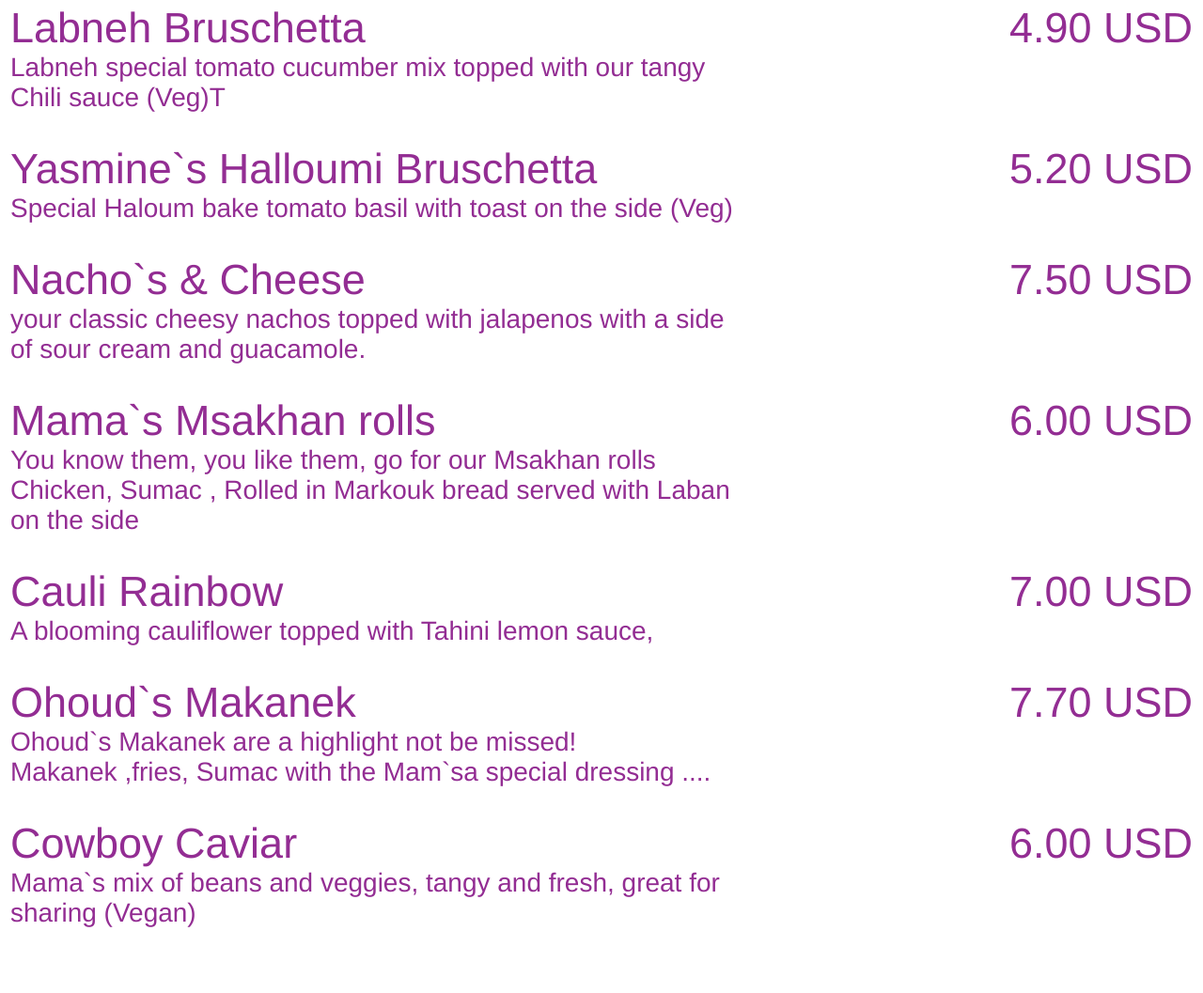
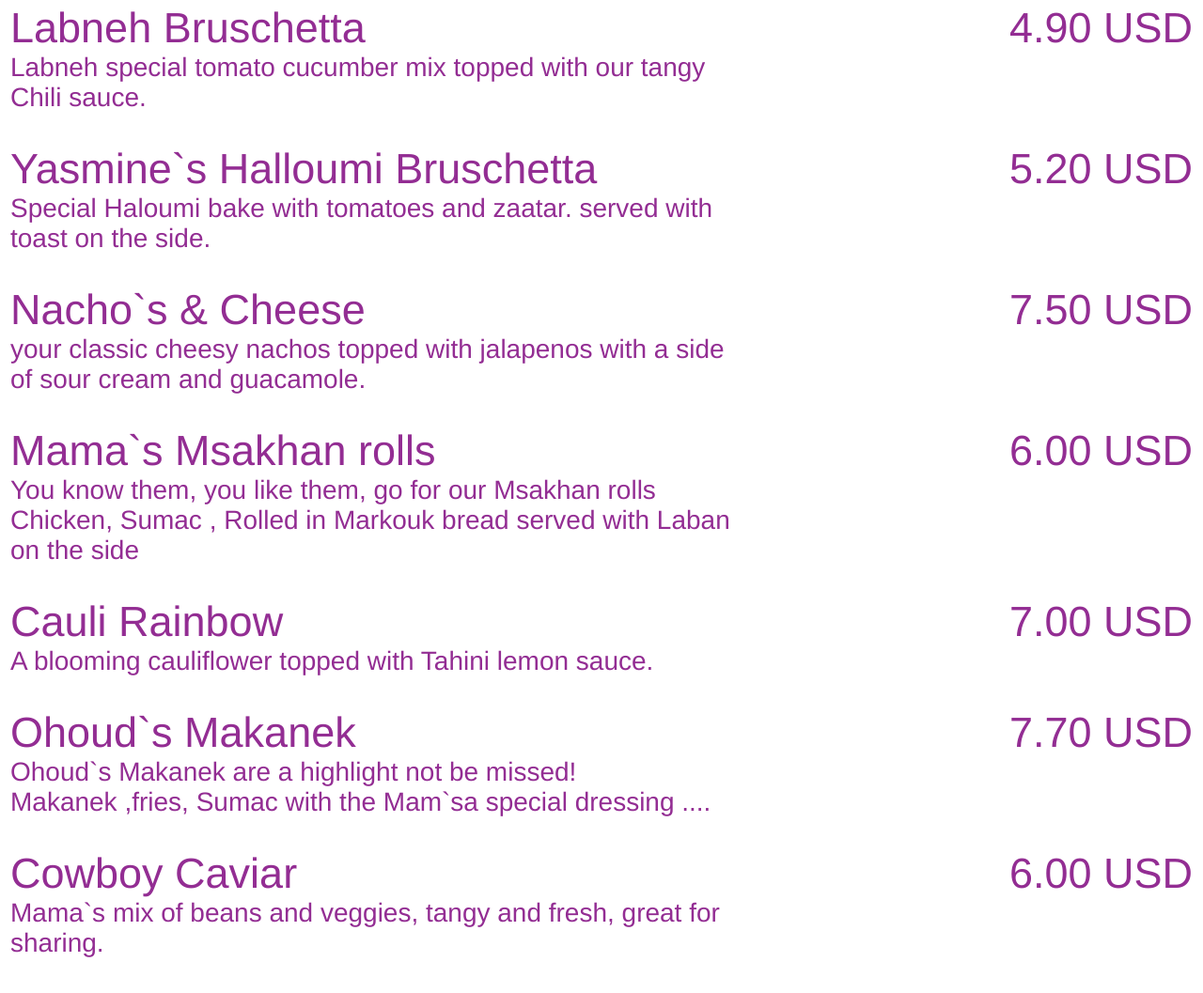
Before and after one commit to TheSingingMama/Menu, a plain HTML site: page index.html in a window 1280 px wide. Shown: the part 819-1876 px from the top of the page at 94% size. Before the commit the page ends 1850 px from the top, so only its background shows below. Drawn offline with Linux system fonts and the light colour scheme.

Commit message:
Add files via upload

```diff
--- a/index.html
+++ b/index.html
@@ -200,7 +200,7 @@ font-size: 60px;
 
 
 <script>var Currency1 = "USD" </script><link rel="icon" type="image/x-icon" href="favicon.ico" > <form><input type="button" value="Main Page" onclick="location.href= '/'; return false;"  style="float: right;height:66; width:250; background-color: rgb(255,255,255); color: RGB(147,45,147); font-size:32pt; font-weight:bold"></form><font face='Helvetica' style="color: rgb(102,0,102); font-size: 16pt;">Menu By MyShopPOS <br><a href="https://MyShopPOS.wordpress.com"  target="_blank" rel="noopener noreferrer" style="color: inherit;text-decoration:none; cursor: pointer; cursor: hand;">MyShopPOS.wordpress.com</a>
-<body style="background-color: rgb(255,255,255); color: RGB(147,45,147); "><br> <font style="font-size: 14pt;">2022/09/19 16:57:52
+<body style="background-color: rgb(255,255,255); color: RGB(147,45,147); "><br> <font style="font-size: 14pt;">2022/09/19 18:11:02
 <title>Menu</title>
 <body style="background-color: rgb(255,255,255); color: rgb(102,0,102); "><table border=0 style='border-width:0; width:100%; cellspacing='0' cellpadding='0'>
 <colgroup><col span='1'><col span='1' style='width: 60%;'><col span='1' style='width: 17%;'></colgroup>
@@ -256,13 +256,13 @@ font-size: 60px;
 <div id="Appetizers" class="tabcontent">
 <table>
 <head><style>table, th, td {border: 0px solid rgb(102,0,102); border-collapse:collapse;}</style></head><body style="background-color: rgb(255,255,255); color: rgb(102,0,102); "><table style="width:100%"><font face="Helvetica" style="font-size:55px"> &nbsp </font>
-<tr><td  VALIGN=TOP><font face="Helvetica" style="font-size:45px"><p style='font-family:helvetica;font-size:45px;'>Labneh Bruschetta<br><font face="Helvetica" style="font-size-adjust: none;text-size-adjust: none;-webkit-text-size-adjust: none;font-size:28px">Labneh special tomato cucumber  mix topped with our tangy Chili sauce (Veg)T
+<tr><td  VALIGN=TOP><font face="Helvetica" style="font-size:45px"><p style='font-family:helvetica;font-size:45px;'>Labneh Bruschetta<br><font face="Helvetica" style="font-size-adjust: none;text-size-adjust: none;-webkit-text-size-adjust: none;font-size:28px">Labneh special tomato cucumber  mix topped with our tangy Chili sauce.
 </br></br></td>
 <td "col width=38%" valign="top" style="font-family:helvetica;font-size:45px; text-align:right;vertical-align:top">4.90 USD
 </p></td></tr>
 
 
-<tr><td  VALIGN=TOP><font face="Helvetica" style="font-size:45px"><p style='font-family:helvetica;font-size:45px;'>Yasmine`s Halloumi Bruschetta<br><font face="Helvetica" style="font-size-adjust: none;text-size-adjust: none;-webkit-text-size-adjust: none;font-size:28px">Special Haloum bake tomato basil  with toast on the side (Veg)
+<tr><td  VALIGN=TOP><font face="Helvetica" style="font-size:45px"><p style='font-family:helvetica;font-size:45px;'>Yasmine`s Halloumi Bruschetta<br><font face="Helvetica" style="font-size-adjust: none;text-size-adjust: none;-webkit-text-size-adjust: none;font-size:28px">Special Haloumi bake with tomatoes and zaatar. served with toast on the side.
 </br></br></td>
 <td "col width=38%" valign="top" style="font-family:helvetica;font-size:45px; text-align:right;vertical-align:top">5.20 USD
 </p></td></tr>
@@ -280,7 +280,7 @@ font-size: 60px;
 </p></td></tr>
 
 
-<tr><td  VALIGN=TOP><font face="Helvetica" style="font-size:45px"><p style='font-family:helvetica;font-size:45px;'>Cauli Rainbow<br><font face="Helvetica" style="font-size-adjust: none;text-size-adjust: none;-webkit-text-size-adjust: none;font-size:28px">A blooming cauliflower topped with Tahini lemon sauce,
+<tr><td  VALIGN=TOP><font face="Helvetica" style="font-size:45px"><p style='font-family:helvetica;font-size:45px;'>Cauli Rainbow<br><font face="Helvetica" style="font-size-adjust: none;text-size-adjust: none;-webkit-text-size-adjust: none;font-size:28px">A blooming cauliflower topped with Tahini lemon sauce.
 </br></br></td>
 <td "col width=38%" valign="top" style="font-family:helvetica;font-size:45px; text-align:right;vertical-align:top">7.00 USD
 </p></td></tr>
@@ -292,7 +292,7 @@ font-size: 60px;
 </p></td></tr>
 
 
-<tr><td  VALIGN=TOP><font face="Helvetica" style="font-size:45px"><p style='font-family:helvetica;font-size:45px;'>Cowboy Caviar<br><font face="Helvetica" style="font-size-adjust: none;text-size-adjust: none;-webkit-text-size-adjust: none;font-size:28px">Mama`s mix of beans and veggies, tangy and fresh, great for sharing (Vegan)
+<tr><td  VALIGN=TOP><font face="Helvetica" style="font-size:45px"><p style='font-family:helvetica;font-size:45px;'>Cowboy Caviar<br><font face="Helvetica" style="font-size-adjust: none;text-size-adjust: none;-webkit-text-size-adjust: none;font-size:28px">Mama`s mix of beans and veggies, tangy and fresh, great for sharing.
 </br></br></td>
 <td "col width=38%" valign="top" style="font-family:helvetica;font-size:45px; text-align:right;vertical-align:top">6.00 USD
 </p></td></tr>
@@ -395,13 +395,7 @@ font-size: 60px;
 
 <div id="Pizza" class="tabcontent">
 <table>
-<head><style>table, th, td {border: 0px solid rgb(102,0,102); border-collapse:collapse;}</style></head><body style="background-color: rgb(255,255,255); color: rgb(102,0,102); "><table style="width:100%"><font face="Helvetica" style="font-size:55px"> &nbsp </font>
-<tr><td  VALIGN=TOP><font face="Helvetica" style="font-size:45px"><p style='font-family:helvetica;font-size:45px;'>Marinara <br><font face="Helvetica" style="font-size-adjust: none;text-size-adjust: none;-webkit-text-size-adjust: none;font-size:28px">Great as a vegan option. sauce marinara and olive oil.
-</br></br></td>
-<td "col width=38%" valign="top" style="font-family:helvetica;font-size:45px; text-align:right;vertical-align:top">5.00 USD
-</p></td></tr>
-
-
+<head><style>table, th, td {border: 0px solid rgb(102,0,102); border-collapse:collapse;}</style></head><body style="background-color: rgb(255,255,255); color: rgb(102,0,102); "><table style="width:100%"><font face="Helvetica" style="font-size:55px"> &nbsp </font><div name = "Marinara " style='display: none;' id="Marinara 67"><button type="button" value = "8.5" name = "Marinara " id="sub67" class="sub" style='display: none;'>-</button><input type="number" readonly name="-##ItemToOrderQuantity##-" id="Marinara " value="0" min="0" max="100"  style='display: none;'/><button type="button" name = "" value = "8.5" id="add67" class="add" style='display: none;'>+</button></div></font>
 <tr><td  VALIGN=TOP><font face="Helvetica" style="font-size:45px"><p style='font-family:helvetica;font-size:45px;'>Marguerita <br><font face="Helvetica" style="font-size-adjust: none;text-size-adjust: none;-webkit-text-size-adjust: none;font-size:28px">The classic, but better.
 </br></br></td>
 <td "col width=38%" valign="top" style="font-family:helvetica;font-size:45px; text-align:right;vertical-align:top">7.50 USD
```
